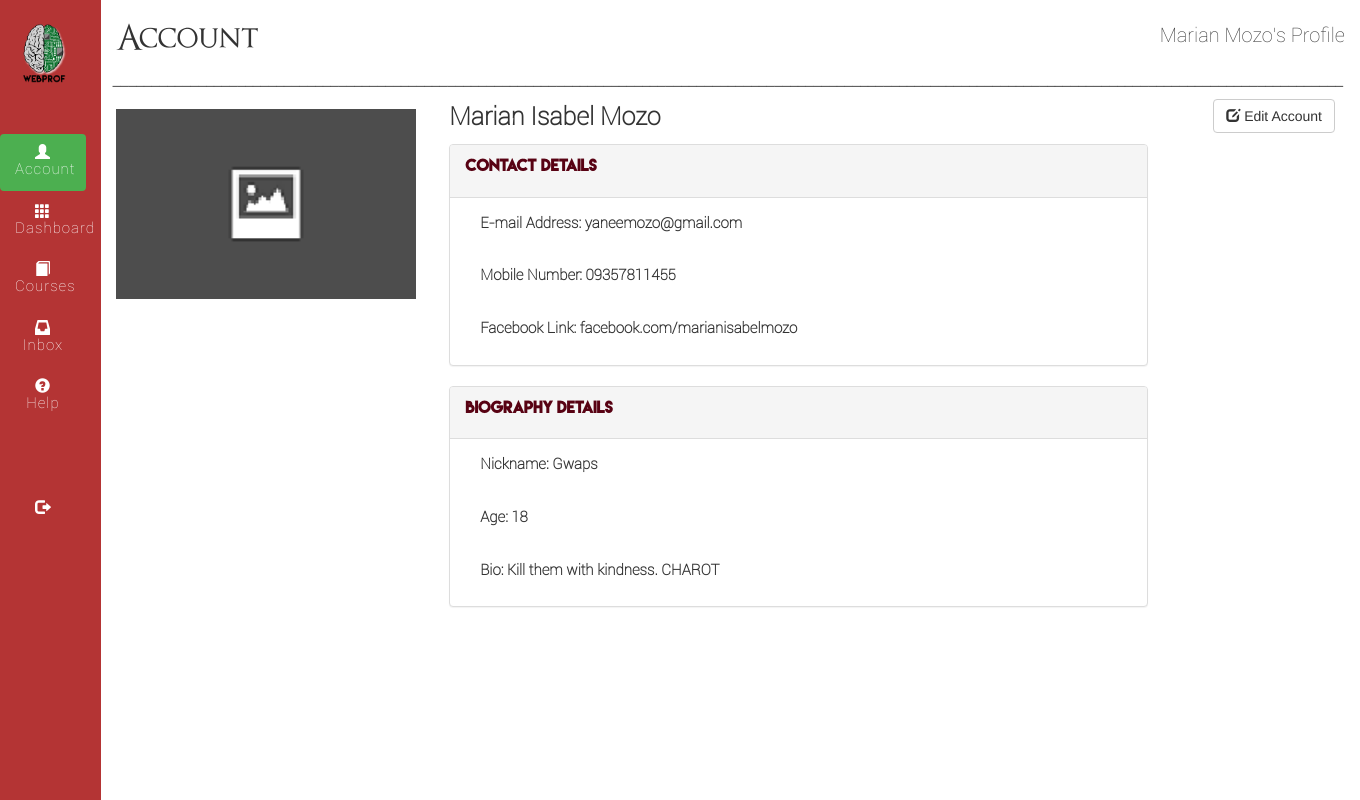
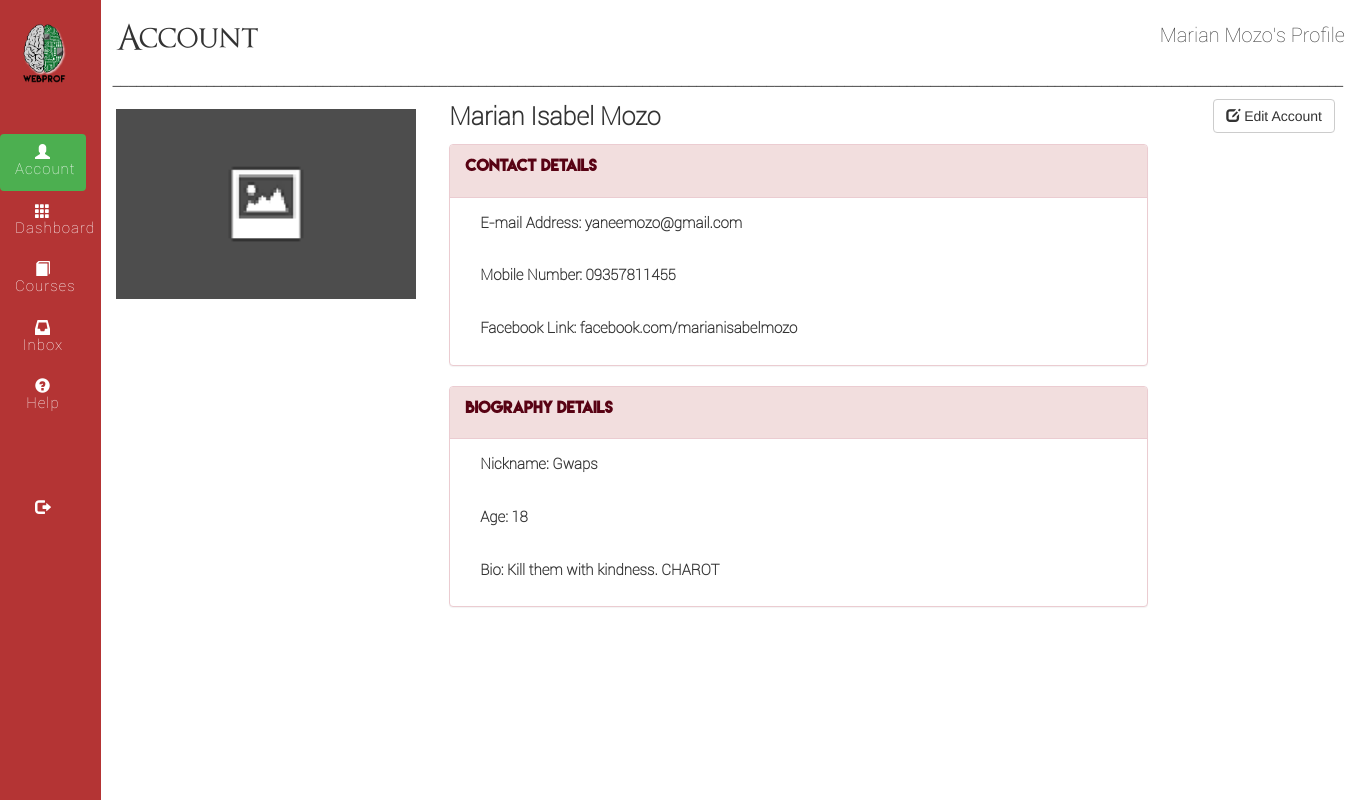
Before and after one commit to sheeennnna/ELearningSystem, a PHP site: page /student/accountStudent.php in a window 1360 px wide. Run offline with PHP 8.4, Linux system fonts and the light colour scheme.

Commit message:
Update accountStudent.php

```diff
--- a/student/accountStudent.php
+++ b/student/accountStudent.php
@@ -28,7 +28,7 @@
 					<span class='glyphicon glyphicon-book'></span>
 					<br>Courses</br>
 				</a></li>
-				<li><a href="inoxStudent.php">
+				<li><a href="inboxStudent.php">
 					<span class='glyphicon glyphicon-inbox'></span>
 					<br>Inbox</br>
 				</a></li>
@@ -71,7 +71,7 @@
 				<div class='col col-md-7'>
 					<p class='info_name'> Marian Isabel Mozo </p>
 
-					<div class="panel panel-default info_panel">
+					<div class="panel panel-danger info_panel">
 					  <div class="panel-heading">
 					  	<p class='title_name'>Contact Details</p>
 					  </div>
@@ -88,7 +88,7 @@
 					  </div>
 					</div>
 
-					<div class="panel panel-default info_panel">
+					<div class="panel panel-danger info_panel">
 					  <div class="panel-heading">
 					  	<p class='title_name'>Biography Details</p>
 					  </div>
```
